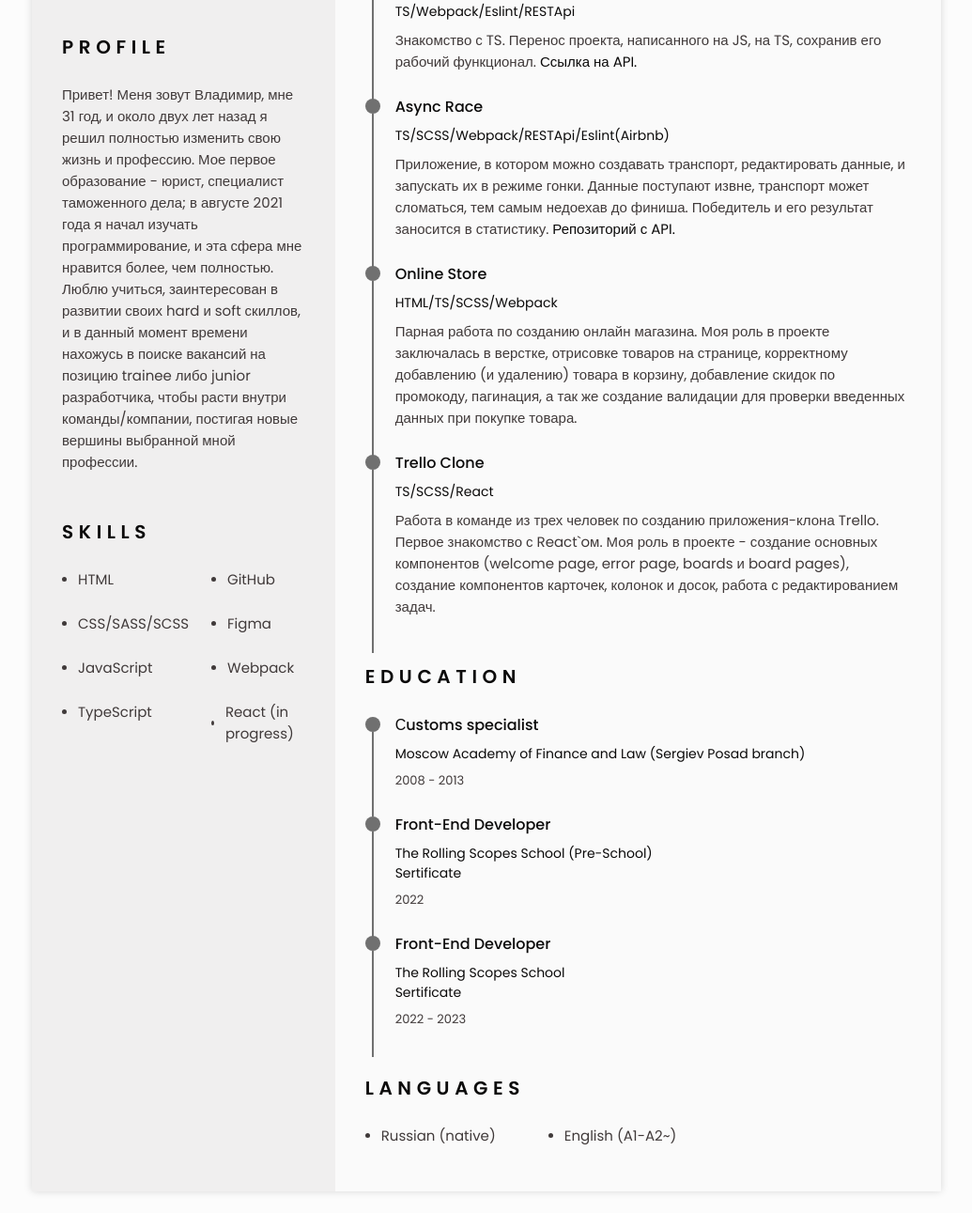
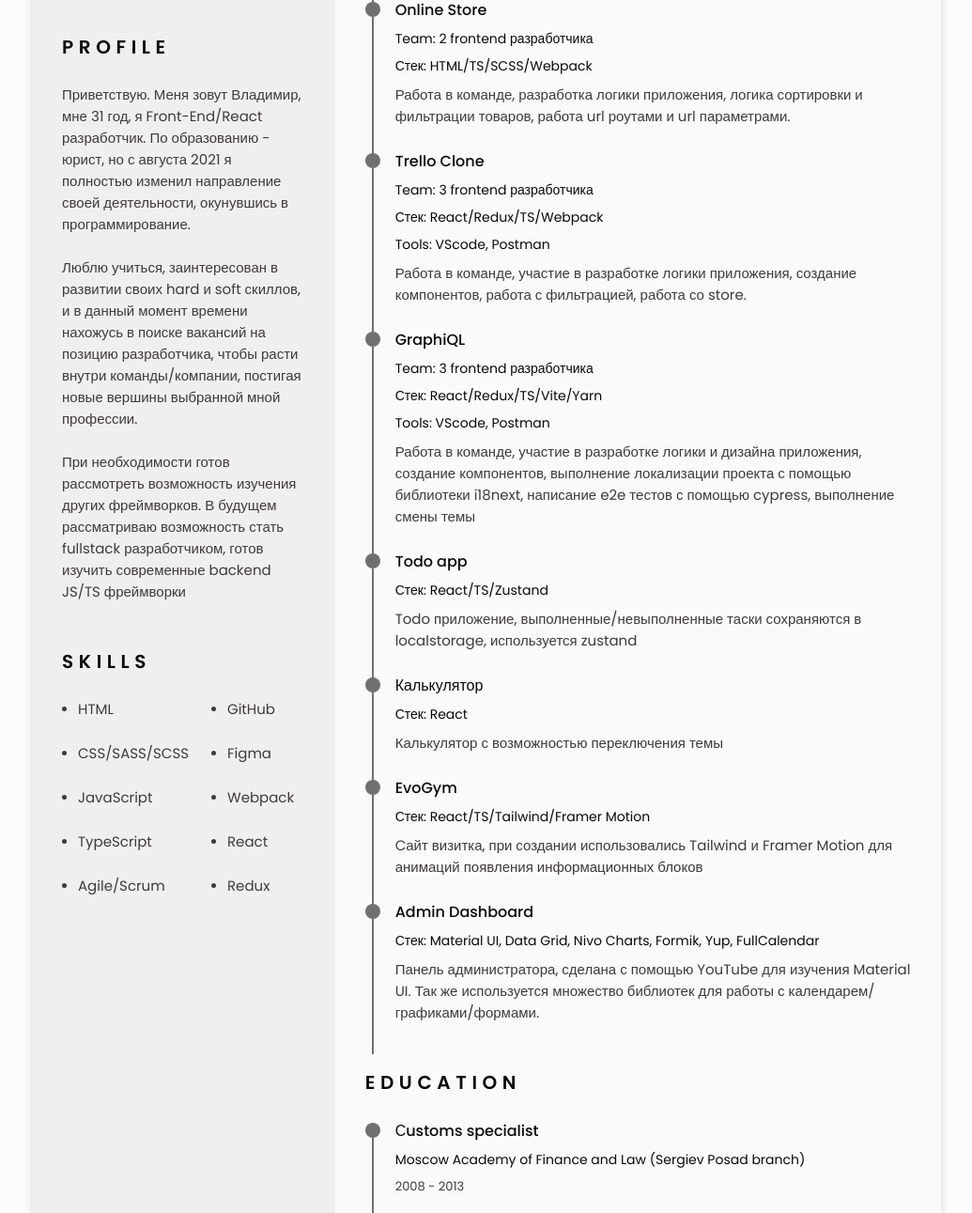
Before and after one commit to happycrew/cv, a website built with webpack: page src/index.html in a window 1280 px wide. Shown: the part 708-1999 px from the top of the page at 94% size, without its empty margins (122-1157 px from the left). Built offline with nearby package versions, Linux system fonts and the light colour scheme.

Commit message:
feat: add new projects

```diff
--- a/src/index.html
+++ b/src/index.html
@@ -71,7 +71,7 @@
                   src="https://goo.su/LBY6ap"
                   class="home__img"
                   alt="Resume photo" />
-                <h1 class="home__title">Vladimir <b>Orlov</b></h1>
+                <h1 class="home__title"><b>Vladimir Orlov</b></h1>
                 <h3 class="home__profession">Front-End Developer</h3>
                 <div>
                   <a
@@ -84,12 +84,11 @@
               </div>
               <div class="home__address bd-grid">
                 <span class="home__information">
-                  <i class="bx bx-map home__icon"></i>Russia, Sergiev
-                  Posad</span
+                  <i class="bx bx-map home__icon"></i>Russia, Moskow</span
                 >
                 <span class="home__information">
                   <i class="bx bx-envelope home__icon"></i
-                  >satancrew.true@gmail.com
+                  >orlov.frontend@gmail.com
                 </span>
                 <span class="home__information">
                   <i class="bx bx-phone-call home__icon"></i>8-926-400-27-56
@@ -139,15 +138,21 @@
           <section class="profile section" id="profile">
             <h2 class="section-title">Profile</h2>
             <p class="profile__description">
-              Привет! Меня зовут Владимир, мне 31 год, и около двух лет назад я
-              решил полностью изменить свою жизнь и профессию. Мое первое
-              образование - юрист, специалист таможенного дела; в августе 2021
-              года я начал изучать программирование, и эта сфера мне нравится
-              более, чем полностью. <br />Люблю учиться, заинтересован в
-              развитии своих hard и soft скиллов, и в данный момент времени
-              нахожусь в поиске вакансий на позицию trainee либо junior
+              Приветствую. Меня зовут Владимир, мне 31 год, я Front-End/React
+              разработчик. По образованию - юрист, но с августа 2021 я полностью
+              изменил направление своей деятельности, окунувшись в
+              программирование.
+              <br />
+              <br />
+              Люблю учиться, заинтересован в развитии своих hard и soft скиллов,
+              и в данный момент времени нахожусь в поиске вакансий на позицию
               разработчика, чтобы расти внутри команды/компании, постигая новые
               вершины выбранной мной профессии.
+              <br />
+              <br />
+              При необходимости готов рассмотреть возможность изучения других
+              фреймворков. В будущем рассматриваю возможность стать fullstack
+              разработчиком, готов изучить современные backend JS/TS фреймворки
             </p>
           </section>
           <section class="skills section" id="skills">
@@ -166,6 +171,9 @@
                 <li class="skills__name">
                   <span class="skills__circle"></span> TypeScript
                 </li>
+                <li class="skills__name">
+                  <span class="skills__circle"></span> Agile/Scrum
+                </li>
               </ul>
               <ul class="skills__data">
                 <li class="skills__name">
@@ -178,7 +186,10 @@
                   <span class="skills__circle"></span> Webpack
                 </li>
                 <li class="skills__name">
-                  <span class="skills__circle"></span> React (in progress)
+                  <span class="skills__circle"></span> React
+                </li>
+                <li class="skills__name">
+                  <span class="skills__circle"></span> Redux
                 </li>
               </ul>
             </div>
@@ -195,52 +206,13 @@
                 </div>
                 <div class="experience__data bd-grid">
                   <a
-                    href="https://rolling-scopes-school.github.io/satancrew-JSFE2022Q1/shelter/pages/main/index.html"
-                    target="_blank">
-                    <h3 class="experience__title">Shelter</h3>
-                  </a>
-                  <span class="experience__company">HTML/JS/CSS</span>
-                  <p class="experience__description">
-                    Одна из первых учебных работ, двухстраничный макет приюта
-                    для животных. Первая работа с макетом, взятым из Figma,
-                    знакомство с версткой, css и js.
-                  </p>
-                </div>
-              </div>
-              <div class="experience__content">
-                <div class="experience__time">
-                  <span class="experience__rounder"></span>
-                  <span class="experience__line"></span>
-                </div>
-                <div class="experience__data bd-grid">
-                  <a
-                    href="https://rolling-scopes-school.github.io/satancrew-JSFE2022Q3/online-zoo/pages/main/index.html"
-                    target="_blank">
-                    <h3 class="experience__title">Online Zoo</h3>
-                  </a>
-                  <span class="experience__company">HTML/CSS</span>
-                  <p class="experience__description">
-                    Верстка двухcтраничного макета Онлайн Зоопарка.
-                  </p>
-                </div>
-              </div>
-              <div class="experience__content">
-                <div class="experience__time">
-                  <span class="experience__rounder"></span>
-                  <span class="experience__line"></span>
-                </div>
-                <div class="experience__data bd-grid">
-                  <a
                     href="https://satancrew.github.io/virtual-keyboard/"
                     target="_blank">
                     <h3 class="experience__title">Virtual Keyboard</h3>
                   </a>
-                  <span class="experience__company">JS/CSS</span>
+                  <span class="experience__company">Стек: HTML/CSS/JS</span>
                   <p class="experience__description">
-                    Создание клавиатуры с помощью JS, сделана для систем под
-                    управлением Windows. При наборе текста с помощью реальной
-                    клавиатуры либо с помощью курсора мыши, происходит
-                    соответствующая анимация на виртуальной клавиатуре.
+                    Работа с событиями: всплытие, делегирование, перехватывание.
                   </p>
                 </div>
               </div>
@@ -255,14 +227,17 @@
                     target="_blank">
                     <h3 class="experience__title">SongBird</h3>
                   </a>
-                  <span class="experience__company">HTML/JS/SCSS/Webpack</span>
+                  <span class="experience__company"
+                    >Стек: HTML/JS/SCSS/Webpack</span
+                  >
                   <p class="experience__description">
-                    Игра викторина, где пользователю нужно угадывать птиц по их
-                    пению. Первый опыт использования Webpack`a и SCSS.
+                    Работа с многостраничным приложением, разработка и
+                    тестирование логики викторины посредством работы с DOM
+                    элементами и json данными. Настройка webpack, настройка
+                    плагинов и модулей для автоматической сборки проекта.
                   </p>
                 </div>
               </div>
-
               <div class="experience__content">
                 <div class="experience__time">
                   <span class="experience__rounder"></span>
@@ -275,11 +250,11 @@
                     <h3 class="experience__title">Migration to TS</h3>
                   </a>
                   <span class="experience__company"
-                    >TS/Webpack/Eslint/RESTApi
+                    >Стек: TypeScript/Webpack/RESTApi/
                   </span>
                   <p class="experience__description">
-                    Знакомство с TS. Перенос проекта, написанного на JS, на TS,
-                    сохранив его рабочий функционал.
+                    Рефакторинг проекта с JS на TS, Типизирование HTML
+                    элементов, Fetch запросов и остального кода проекта.
                     <a
                       href="https://newsapi.org/"
                       target="_blank"
@@ -301,14 +276,14 @@
                     <h3 class="experience__title">Async Race</h3>
                   </a>
                   <span class="experience__company"
-                    >TS/SCSS/Webpack/RESTApi/Eslint(Airbnb)</span
+                    >Стек: TS/SCSS/Webpack/RESTApi/Eslint(Airbnb)</span
+                  >
+                  <span class="experience__company"
+                    >Tools: VScode, Postman</span
                   >
                   <p class="experience__description">
-                    Приложение, в котором можно создавать транспорт,
-                    редактировать данные, и запускать их в режиме гонки. Данные
-                    поступают извне, транспорт может сломаться, тем самым
-                    недоехав до финиша. Победитель и его результат заносится в
-                    статистику.
+                    Настройка webpack, lint. Работа с RESTApi, разработка логики
+                    приложения.
                     <a
                       href="https://github.com/mikhama/async-race-api"
                       target="_blank"
@@ -329,14 +304,16 @@
                     target="_blank">
                     <h3 class="experience__title">Online Store</h3>
                   </a>
-                  <span class="experience__company">HTML/TS/SCSS/Webpack</span>
+                  <span class="experience__company"
+                    >Team: 2 frontend разработчика</span
+                  >
+                  <span class="experience__company"
+                    >Стек: HTML/TS/SCSS/Webpack</span
+                  >
                   <p class="experience__description">
-                    Парная работа по созданию онлайн магазина. Моя роль в
-                    проекте заключалась в верстке, отрисовке товаров на
-                    странице, корректному добавлению (и удалению) товара в
-                    корзину, добавление скидок по промокоду, пагинация, а так же
-                    создание валидации для проверки введенных данных при покупке
-                    товара.
+                    Работа в команде, разработка логики приложения, логика
+                    сортировки и фильтрации товаров, работа url роутами и url
+                    параметрами.
                   </p>
                 </div>
               </div>
@@ -351,14 +328,123 @@
                     target="_blank">
                     <h3 class="experience__title">Trello Clone</h3>
                   </a>
-                  <span class="experience__company">TS/SCSS/React</span>
+                  <span class="experience__company"
+                    >Team: 3 frontend разработчика</span
+                  >
+                  <span class="experience__company"
+                    >Стек: React/Redux/TS/Webpack</span
+                  >
+                  <span class="experience__company"
+                    >Tools: VScode, Postman</span
+                  >
                   <p class="experience__description">
-                    Работа в команде из трех человек по созданию
-                    приложения-клона Trello. Первое знакомство с React`oм. Моя
-                    роль в проекте - создание основных компонентов (welcome
-                    page, error page, boards и board pages), создание
-                    компонентов карточек, колонок и досок, работа с
-                    редактированием задач.
+                    Работа в команде, участие в разработке логики приложения,
+                    создание компонентов, работа с фильтрацией, работа со store.
+                  </p>
+                </div>
+              </div>
+              <div class="experience__content">
+                <div class="experience__time">
+                  <span class="experience__rounder"></span>
+                  <span class="experience__line"></span>
+                </div>
+                <div class="experience__data bd-grid">
+                  <a
+                    href="https://graphiql-app-rss1.netlify.app/"
+                    target="_blank">
+                    <h3 class="experience__title">GraphiQL</h3>
+                  </a>
+                  <span class="experience__company"
+                    >Team: 3 frontend разработчика</span
+                  >
+                  <span class="experience__company"
+                    >Стек: React/Redux/TS/Vite/Yarn</span
+                  >
+                  <span class="experience__company"
+                    >Tools: VScode, Postman</span
+                  >
+                  <p class="experience__description">
+                    Работа в команде, участие в разработке логики и дизайна
+                    приложения, создание компонентов, выполнение локализации
+                    проекта с помощью библиотеки i18next, написание e2e тестов с
+                    помощью cypress, выполнение смены темы
+                  </p>
+                </div>
+              </div>
+              <div class="experience__content">
+                <div class="experience__time">
+                  <span class="experience__rounder"></span>
+                  <span class="experience__line"></span>
+                </div>
+                <div class="experience__data bd-grid">
+                  <a
+                    href="https://todo-vite-orlov.netlify.app/"
+                    target="_blank">
+                    <h3 class="experience__title">Todo app</h3>
+                  </a>
+                  <span class="experience__company"
+                    >Стек: React/TS/Zustand</span
+                  >
+                  <p class="experience__description">
+                    Todo приложение, выполненные/невыполненные таски сохраняются
+                    в localstorage, используется zustand
+                  </p>
+                </div>
+              </div>
+              <div class="experience__content">
+                <div class="experience__time">
+                  <span class="experience__rounder"></span>
+                  <span class="experience__line"></span>
+                </div>
+                <div class="experience__data bd-grid">
+                  <a
+                    href="https://calculator-react-orlov.netlify.app/"
+                    target="_blank">
+                    <h3 class="experience__title">Калькулятор</h3>
+                  </a>
+                  <span class="experience__company">Стек: React</span>
+                  <p class="experience__description">
+                    Калькулятор с возможностью переключения темы
+                  </p>
+                </div>
+              </div>
+              <div class="experience__content">
+                <div class="experience__time">
+                  <span class="experience__rounder"></span>
+                  <span class="experience__line"></span>
+                </div>
+                <div class="experience__data bd-grid">
+                  <a href="https://gym-app-orlov.netlify.app/" target="_blank">
+                    <h3 class="experience__title">EvoGym</h3>
+                  </a>
+                  <span class="experience__company"
+                    >Стек: React/TS/Tailwind/Framer Motion</span
+                  >
+                  <p class="experience__description">
+                    Cайт визитка, при создании использовались Tailwind и Framer
+                    Motion для анимаций появления информационных блоков
+                  </p>
+                </div>
+              </div>
+              <div class="experience__content">
+                <div class="experience__time">
+                  <span class="experience__rounder"></span>
+                  <span class="experience__line"></span>
+                </div>
+                <div class="experience__data bd-grid">
+                  <a
+                    href="https://admin-dashboard-orlov.netlify.app/"
+                    target="_blank">
+                    <h3 class="experience__title">Admin Dashboard</h3>
+                  </a>
+                  <span class="experience__company"
+                    >Стек: Material UI, Data Grid, Nivo Charts, Formik, Yup,
+                    FullCalendar</span
+                  >
+                  <p class="experience__description">
+                    Панель администратора, сделана с помощью YouTube для
+                    изучения Material UI. Так же используется множество
+                    библиотек для работы с календарем/графиками/формами.
                   </p>
                 </div>
               </div>
--- a/src/script.ts
+++ b/src/script.ts
@@ -58,13 +58,13 @@ if (selectedTheme) {
 }
 
 themeButton.addEventListener('click', () => {
-  if (document.documentElement.getAttribute('theme') == 'dark') {
-    console.log('ye')
+  if (document.documentElement.getAttribute('theme') === 'dark') {
     document.documentElement.setAttribute('theme', 'light');
+    localStorage.setItem('selected-theme', 'light')
   } else {
     document.documentElement.setAttribute('theme', 'dark');
+    localStorage.setItem('selected-theme', 'dark')
   }
   themeButton.classList.toggle(iconTheme);
-  localStorage.setItem('selected-theme', getCurrentTheme());
   localStorage.setItem('selected-icon', getCurrentIcon());
 })
```
Also changed, not shown: 1 other file.
